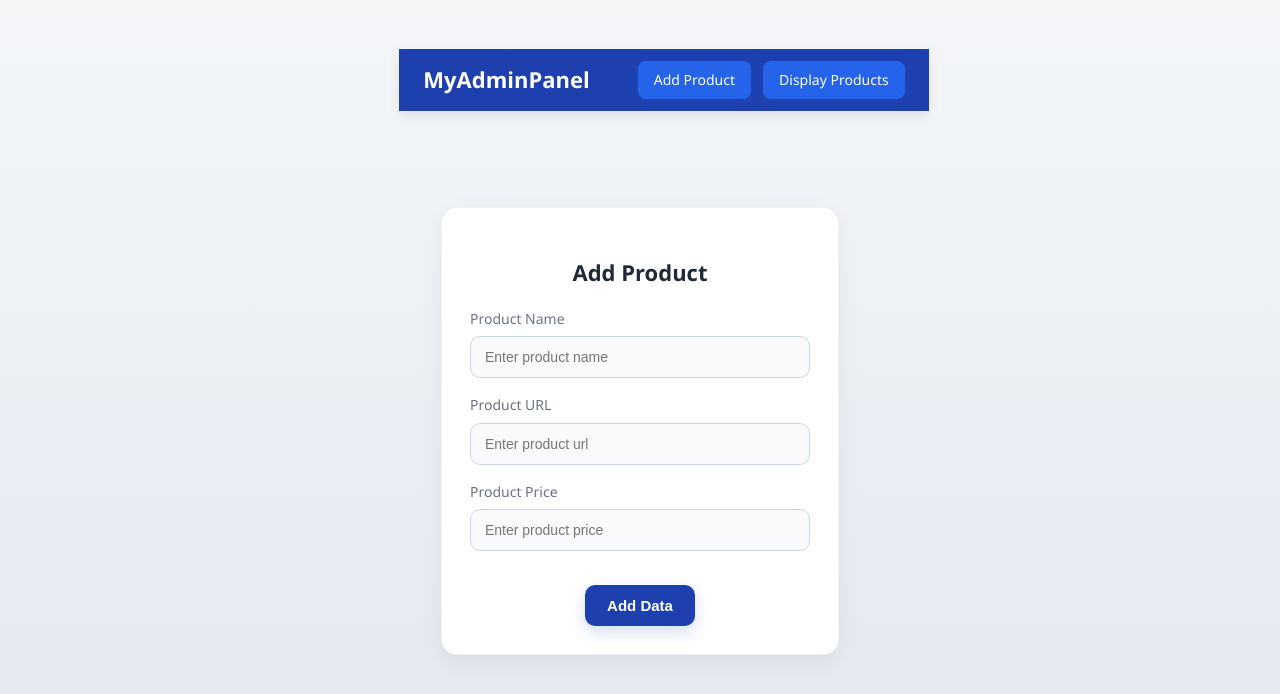
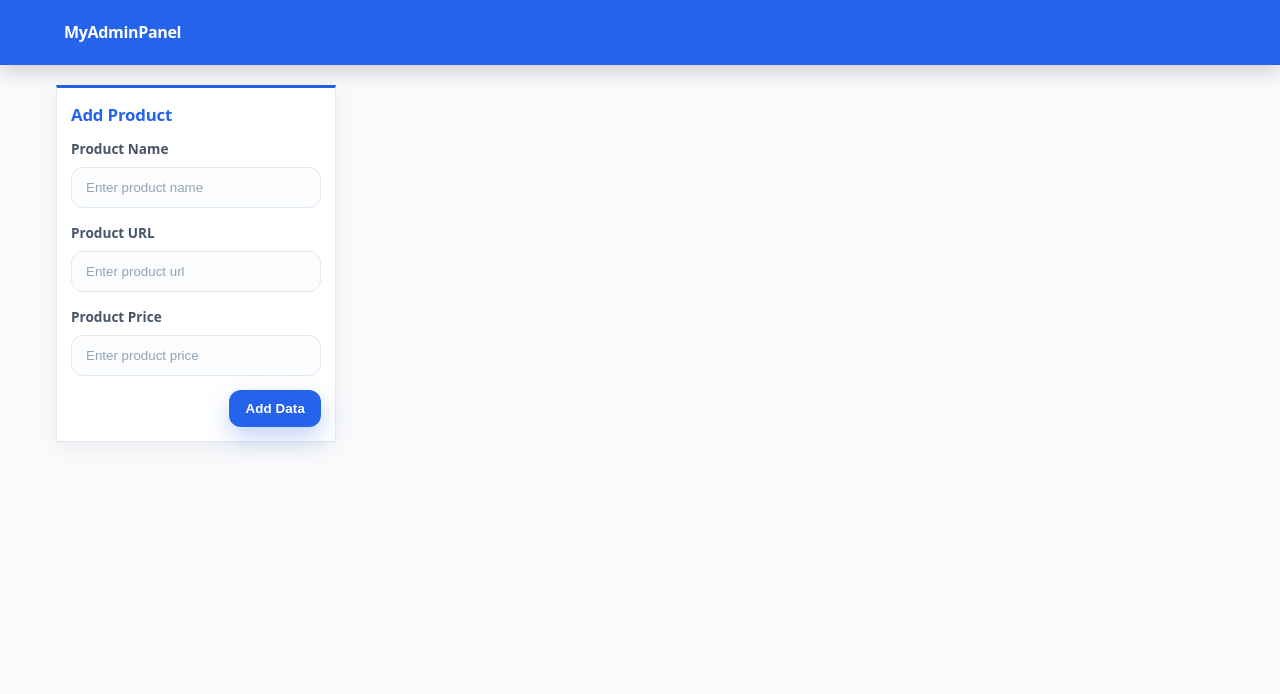
Before and after one commit to ai159357-spc/Firebase-Admin, a React (Vite) app: page / in a window 1280 px wide. Shown: the top 694 px of the page. Built offline with nearby package versions, Linux system fonts and the light colour scheme.

Commit message:
Update App.css

```diff
--- a/src/App.css
+++ b/src/App.css
@@ -1,271 +1,424 @@
-/* =================== General Body =================== */
+/*
+  Global styles for: Navbar, Adddata form, Display cards
+  Colors: Primary (blue), Accent (green), Neutrals (white + slate)
+  Animations: subtle fade/slide, hover lift, focus rings
+*/
+
+/* Design tokens */
+:root {
+  --bg: #f8fafc; /* slate-50 */
+  --surface: #ffffff; /* white */
+  --border: #e2e8f0; /* slate-200 */
+  --muted: #475569; /* slate-600 */
+  --fg: #0f172a; /* slate-900 */
+
+  --primary: #2563eb; /* blue-600 */
+  --primary-600: #1d4ed8; /* blue-700 */
+  --accent: #f59e0b; /* amber-500 */
+  --accent-600: #d97706; /* amber-600 */
+  --ring: rgba(37, 99, 235, 0.35);
+}
+
+/* Reset + base */
+*,
+*::before,
+*::after {
+  box-sizing: border-box;
+}
+
+html,
+body,
+#root {
+  height: 100%;
+}
+
 body {
   margin: 0;
-  font-family: "Segoe UI", Roboto, Helvetica, Arial, sans-serif;
-  background: linear-gradient(180deg, #f4f6f8 0%, #e2e8f0 100%);
-  min-height: 100vh;
-  width: 100%;
-  color: #1f2937;
-  overflow-x: hidden;
-  display: flex;
-  justify-content: center;
-  align-items: center;
-  box-sizing: border-box;
-  line-height: 1.6;
-  padding: 0 10px;
+  background: var(--bg);
+  color: var(--fg);
+  font-family: ui-sans-serif, system-ui, -apple-system, Segoe UI, Roboto, Helvetica, Arial, "Apple Color Emoji",
+    "Segoe UI Emoji";
+  line-height: 1.55;
+  -webkit-font-smoothing: antialiased;
+  -moz-osx-font-smoothing: grayscale;
 }
 
-/* =================== Navbar =================== */
+img,
+svg,
+video,
+canvas {
+  display: block;
+  max-width: 100%;
+}
+
+/* Utilities */
+.container {
+  width: 100%;
+  max-width: 1200px;
+  margin-inline: auto;
+  padding-inline: 16px;
+}
+
+.hidden {
+  display: none !important;
+}
+
+/* Animations */
+@keyframes fadeInUp {
+  from {
+    opacity: 0;
+    transform: translateY(8px);
+  }
+  to {
+    opacity: 1;
+    transform: translateY(0);
+  }
+}
+
+@keyframes slideDown {
+  from {
+    opacity: 0;
+    transform: translateY(-8px);
+  }
+  to {
+    opacity: 1;
+    transform: translateY(0);
+  }
+}
+
+/* Navbar */
 .navbar {
-  width: 100%;
-  background-color: #1e40af;
-  padding: 12px 24px;
-  box-shadow: 0 4px 12px rgba(0, 0, 0, 0.08);
   position: sticky;
   top: 0;
-  z-index: 100;
-  transition: background 0.3s ease;
+  z-index: 50;
+  background: var(--primary);
+  border-bottom-color: transparent;
+  box-shadow: 0 6px 20px rgba(2, 8, 23, 0.18);
 }
 
 .nav-container {
+  display: flex;
+  align-items: center;
+  justify-content: space-between;
+  gap: 12px;
+  padding: 12px 16px;
   max-width: 1200px;
-  margin: 0 auto;
-  display: flex;
-  justify-content: space-between;
-  align-items: center;
-  flex-wrap: wrap;
+  margin-inline: auto;
 }
 
 .nav-logo {
   color: #ffffff;
-  text-align: center;
-  font-weight: 700;
-  font-size: 22px;
+  font-weight: 800;
+  letter-spacing: -0.02em;
   text-decoration: none;
+  padding: 6px 8px;
+  border-radius: 8px;
+  transition: background-color 180ms ease;
 }
 
+.nav-logo:hover {
+  background: rgba(255, 255, 255, 0.1);
+}
+
+/* Hamburger */
+/* Hamburger updated background */
+.menu-toggle {
+  display: inline-flex;
+  flex-direction: column;
+  justify-content: center;
+  gap: 5px;
+  width: 40px;
+  height: 40px;
+  padding: 8px;
+  border-radius: 10px;
+  border: 1px solid rgba(255, 255, 255, 0.25);
+  background: rgba(0, 0, 0, 0.25); /* subtle dark bg for visibility */
+  cursor: pointer;
+  transition: background-color 180ms ease, transform 180ms ease;
+}
+
+.menu-toggle:hover {
+  background: rgba(255, 255, 255, 0.1); /* hover highlight */
+}
+
+.menu-toggle:active {
+  transform: scale(0.98);
+}
+
+/* Hamburger lines remain white for contrast */
+.menu-toggle span {
+  height: 2px;
+  width: 100%;
+  background: #ffffff;
+  border-radius: 2px;
+  transition: transform 220ms ease, opacity 200ms ease, width 200ms ease;
+}
+
+
+/* Hamburger -> X */
+.menu-toggle.open span:nth-child(1) {
+  transform: translateY(7px) rotate(45deg);
+
+}
+
+.menu-toggle.open span:nth-child(2) {
+  opacity: 0;
+}
+
+.menu-toggle.open span:nth-child(3) {
+  transform: translateY(-7px) rotate(-45deg);
+}
+
+/* Nav links */
 .nav-links {
+  position: fixed;
+  inset: 60px 16px auto 16px; /* top spacing below navbar on mobile */
+  background: transparent;
+  border: 1px solid var(--border);
+  box-shadow: 0 20px 40px rgba(2, 8, 23, 0.08);
+  border-radius: 14px;
+  display: none;
+  flex-direction: column;
+  padding: 12px;
+  animation: slideDown 220ms ease both;
+}
+
+.nav-links.active {
   display: flex;
-  gap: 12px;
-  flex-wrap: wrap;
 }
 
 .nav-link {
-  background-color: #2563eb;
-  color: #ffffff;
-  padding: 8px 16px;
-  border-radius: 8px;
-  font-weight: 500;
+  color: #e6eefc;
   text-decoration: none;
-  transition: all 0.3s ease;
-  box-shadow: 0 4px 12px rgba(37, 99, 235, 0.18);
-  font-size: 14px;
-  text-align: center;
+  padding: 10px 12px;
+  border-radius: 10px;
+  transition: color 160ms ease, background-color 160ms ease, transform 160ms ease;
 }
 
-.nav-link:hover {
-  background-color: #1d4ed8;
-  transform: translateY(-2px);
+.nav-link:hover,
+.nav-link:focus-visible {
+  color: #ffffff;
+  background: rgba(255, 255, 255, 0.12);
+  outline: none;
+}
+
+@media (min-width: 768px) {
+  .menu-toggle {
+    display: none;
+  }
+  .nav-links {
+    position: static;
+    display: flex !important;
+    flex-direction: row;
+    align-items: center;
+    gap: 8px;
+    padding: 0;
+    border: 0;
+    box-shadow: none;
+    background: transparent;
+  }
+  .nav-link {
+    padding: 8px 12px;
+  }
+}
+
+/* Page wrapper */
+.page-wrap {
+  width: 100%;
+  max-width: 1200px;
+  margin: 20px auto;
+  padding: 0 16px;
+  display: grid;
+  gap: 16px;
+  /* Card grid by default */
+  grid-template-columns: repeat(auto-fill, minmax(260px, 1fr));
+}
+
+/* If page-wrap contains a single form card, center it nicely */
+.page-wrap > .add-product-card:only-child {
+  grid-column: 1 / -1;
+  justify-self: center;
+  max-width: 560px;
+  width: 100%;
+}
+
+/* Cards (Display page) */
+.card {
+  background: var(--surface);
+  border: 1px solid var(--border);
+  border-top: 3px solid var(--primary);
+  border-radius: var(--radius);
+  padding: 14px;
+  box-shadow: 0 6px 20px rgba(2, 8, 23, 0.06);
+  transition: transform 180ms ease, box-shadow 180ms ease, border-color 180ms ease;
+  animation: fadeInUp 280ms ease both;
+}
+
+.card:hover {
+  transform: translateY(-4px);
+  box-shadow: 0 12px 28px rgba(2, 8, 23, 0.1);
+  border-color: #dbe3ec;
+}
+
+.card-title {
+  margin: 0 0 10px 0;
+  font-size: 1.05rem;
+  font-weight: 700;
+  letter-spacing: -0.01em;
+  color: var(--primary);
+}
+
+/* Ensure product image inside card looks neat */
+.card img {
+  border-radius: 10px;
+  object-fit: cover;
+  aspect-ratio: 16 / 10;
+}
+
+/* Add Product form card */
+.main-body {
+  padding: 12px 0 24px;
+}
+
+.add-product-card {
+  background: var(--surface);
+  border: 1px solid var(--border);
+  border-radius: calc(var(--radius) + 2px);
+  padding: 18px;
+  box-shadow: 0 10px 28px rgba(2, 8, 23, 0.08);
+  position: relative;
+  animation: fadeInUp 280ms ease both;
+}
+
+.add-product-card::before {
+  content: "";
+  position: absolute;
+  top: 0;
+  left: 0;
+  right: 0;
+  height: 4px;
+  background: var(--primary);
+  border-top-left-radius: inherit;
+  border-top-right-radius: inherit;
+}
+
+.field {
+  display: flex;
+  flex-direction: column;
+  gap: 8px;
+  margin-bottom: 14px;
+}
+
+.label {
+  font-size: 0.85rem;
+  color: var(--muted);
+  font-weight: 600;
+}
+
+.input {
+  appearance: none;
+  border: 1px solid var(--border);
+  background: #fbfdff;
+  color: var(--fg);
+  border-radius: 12px;
+  padding: 12px 14px;
+  outline: none;
+  transition: border-color 160ms ease, box-shadow 160ms ease, background-color 160ms ease;
+}
+
+.input::placeholder {
+  color: #94a3b8; /* slate-400 */
+}
+
+.input:hover {
+  border-color: #d0dbea;
+}
+
+.input:focus {
+  border-color: var(--primary);
+  box-shadow: 0 0 0 4px var(--ring);
+  background: #ffffff;
+}
+
+/* Actions */
+.actions {
+  display: flex;
+  align-items: center;
+  justify-content: flex-end;
+  gap: 10px;
+  margin-top: 8px;
+}
+
+/* Button */
+.btn {
+  --btn-bg: var(--primary);
+  --btn-bg-hover: var(--primary-600);
+  --btn-fg: #ffffff;
+
+  position: relative;
+  display: inline-flex;
+  align-items: center;
+  justify-content: center;
+  gap: 8px;
+
+  background: var(--btn-bg);
+  color: var(--btn-fg);
+  font-weight: 700;
+  letter-spacing: 0.01em;
+
+  padding: 11px 16px;
+  border: 0;
+  border-radius: 12px;
+  cursor: pointer;
+  transition: transform 140ms ease, box-shadow 160ms ease, background-color 160ms ease, opacity 160ms ease;
+  box-shadow: 0 10px 24px rgba(37, 99, 235, 0.28);
+}
+
+.btn:hover {
+  background: var(--btn-bg-hover);
+  transform: translateY(-1px);
+  box-shadow: 0 12px 28px rgba(37, 99, 235, 0.36);
+}
+
+.btn:active {
+  transform: translateY(0);
   box-shadow: 0 6px 16px rgba(37, 99, 235, 0.25);
 }
 
-.nav-link:active {
-  transform: translateY(1px);
-  box-shadow: 0 2px 6px rgba(37, 99, 235, 0.2);
-}
-
-.nav-link.active {
-  background-color: #1e3a8a;
-  box-shadow: 0 6px 18px rgba(37, 99, 235, 0.3);
-}
-
-/* =================== Page Wrapper =================== */
-.page-wrap {
-  display: flex;
-  flex-wrap: wrap;
-  justify-content: center;
-  align-items: center;
-  gap: 24px;
-  width: 100%;
-  max-width: 1400px;
-  min-height: 80vh;
-  padding: 20px;
-  box-sizing: border-box;
-}
-
-/* =================== Card =================== */
-.card {
-  background-color: #ffffff;
-  width: 340px;
-  max-width: 100%;
-  padding: 28px;
-  border-radius: 16px;
-  box-shadow: 0 8px 24px rgba(0, 0, 0, 0.06);
-  border: 1px solid rgba(0, 0, 0, 0.05);
-  transition: transform 0.3s ease, box-shadow 0.3s ease;
-  display: flex;
-  flex-direction: column;
-  align-items: center;
-}
-
-.card:hover {
-  transform: translateY(-6px);
-  box-shadow: 0 12px 32px rgba(30, 64, 175, 0.18);
-}
-
-.card-title {
-  font-size: 22px;
-  font-weight: 700;
-  margin-bottom: 18px;
-  text-align: center;
-  color: #1f2937;
-}
-
-/* =================== Form Fields =================== */
-.field {
-  display: flex;
-  flex-direction: column;
-  margin-bottom: 16px;
-  width: 100%;
-}
-
-.label {
-  font-size: 14px;
-  color: #6b7280;
-  margin-bottom: 6px;
-}
-
-.input {
-  padding: 12px 14px;
-  border-radius: 10px;
-  border: 1px solid #cbd5e1;
-  outline: none;
-  font-size: 14px;
-  transition: all 0.3s ease;
-  background-color: #f9fafb;
-}
-
-.input:focus {
-  border-color: #1e40af;
-  box-shadow: 0 0 0 3px rgba(30, 64, 175, 0.12);
-}
-
-/* =================== Buttons =================== */
-.actions {
-  display: flex;
-  justify-content: center;
-  margin-top: 18px;
-  gap: 12px;
-  flex-wrap: wrap;
-}
-
-.btn {
-  background-color: #1e40af;
-  color: #ffffff;
-  border: none;
-  border-radius: 10px;
-  padding: 12px 22px;
-  font-size: 15px;
-  font-weight: 600;
-  cursor: pointer;
-  transition: all 0.3s ease;
-  box-shadow: 0 6px 16px rgba(30, 64, 175, 0.18);
-}
-
-.btn:hover {
-  background-color: #1d4ed8;
-  transform: translateY(-2px);
-  box-shadow: 0 10px 28px rgba(30, 64, 175, 0.25);
-}
-
-.btn:active {
-  transform: translateY(1px);
-}
-
+.btn:disabled,
 .btn[disabled] {
-  opacity: 0.65;
+  opacity: 0.6;
   cursor: not-allowed;
+  transform: none;
   box-shadow: none;
 }
 
-/* =================== Card Images & Text =================== */
-.card img {
-  width: 100%;
-  border-radius: 12px;
-  margin-bottom: 12px;
-  object-fit: cover;
-  transition: transform 0.3s ease;
+/* Secondary style (can be used by adding inline style or extra class if needed) */
+.btn--accent {
+  --btn-bg: var(--accent);
+  --btn-bg-hover: var(--accent-600);
 }
 
-.card img:hover {
-  transform: scale(1.03);
-}
-
-.card p {
-  font-size: 16px;
-  color: #1f2937;
-  margin: 0;
-  text-align: center;
-  font-weight: 500;
-}
-
-/* =================== Responsive =================== */
-@media (max-width: 1200px) {
+/* Responsive tweaks */
+@media (max-width: 480px) {
+  .nav-container {
+    padding: 10px 12px;
+  }
   .page-wrap {
-    gap: 20px;
-    padding: 18px;
+    gap: 12px;
+    margin: 16px auto;
+    grid-template-columns: 1fr; /* single column on very small screens */
+  }
+  .add-product-card {
+    padding: 16px;
+  }
+  .btn {
+    width: 100%;
   }
 }
 
-@media (max-width: 1024px) {
-  .card {
-    width: 300px;
-    padding: 24px;
-  }
-  .nav-links {
-    gap: 10px;
-  }
+/* Improve text selection to match brand */
+::selection {
+  background: rgba(37, 99, 235, 0.22);
+  color: #0f172a;
 }
-
-@media (max-width: 768px) {
-  .card {
-    width: 280px;
-    padding: 22px;
-  }
-  .nav-links {
-    gap: 8px;
-    justify-content: center;
-  }
-}
-
-@media (max-width: 480px) {
-  body {
-    padding: 0 10px; /* remove weird extra right padding */
-  }
-  .card {
-    width: 100%;
-    max-width: 340px;
-    padding: 18px;
-  }
-  .nav-links {
-    flex-direction: column;
-    align-items: center;
-    gap: 8px;
-    width: 100%;
-  }
-  .nav-link {
-    width: 90%;
-    text-align: center;
-    padding: 10px 0;
-    font-size: 14px;
-  }
-  .nav-logo {
-    width: 100%;
-    margin-bottom: 10px;
-    font-size: 20px;
-    text-align: center;
-  }
-  .page-wrap {
-    max-width: 100%;
-  }
-}
```
